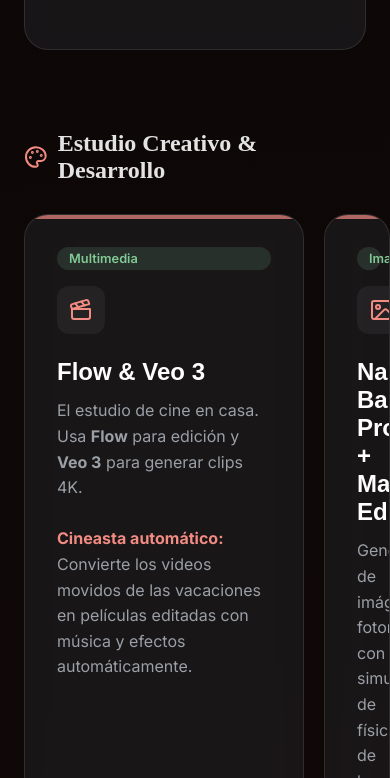
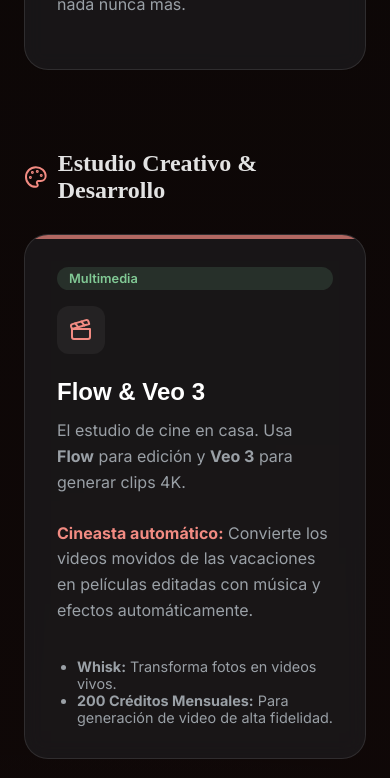
Before and after one commit to CorreaRicardo98/planFamiliarGoogle, a plain HTML site: page index.html in a window 390 px wide. Shown: the part 2178-2956 px from the top of the page. Drawn offline with nearby package versions, Linux system fonts and the light colour scheme; a web font is replaced by a local one.

Commit message:
Please provide the file changes to generate a commit message.

```diff
--- a/index.html
+++ b/index.html
@@ -396,8 +396,24 @@
 
         /* ... existing feature-card styles ... */
 
-        /* RESPONSIVE DESIGN FIXES */
         @media (max-width: 1024px) {
+            /* FORCE VERTICAL STACKING (FLEX COLUMN) - NUCLEAR OPTION */
+            .benefits-grid,
+            .video-grid,
+            .cost-breakdown {
+                display: flex !important;
+                flex-direction: column !important;
+                gap: 30px !important;
+            }
+
+            .feature-card,
+            .tiktok-card,
+            .breakdown-item {
+                width: 100% !important;
+                box-sizing: border-box !important;
+                min-width: 0 !important; /* Prevent overflow */
+            }
+
             header { padding: 60px 0 40px; }
             h1 { font-size: 2.5rem; word-wrap: break-word; }
 
@@ -428,10 +444,6 @@
 
             .pricing-header { flex-direction: column; text-align: center; }
             .price-tag { justify-content: center; flex-wrap: wrap; }
-
-            .cost-breakdown {
-                grid-template-columns: 1fr;
-            }
 
             .footer-info {
                 flex-direction: column;
```
